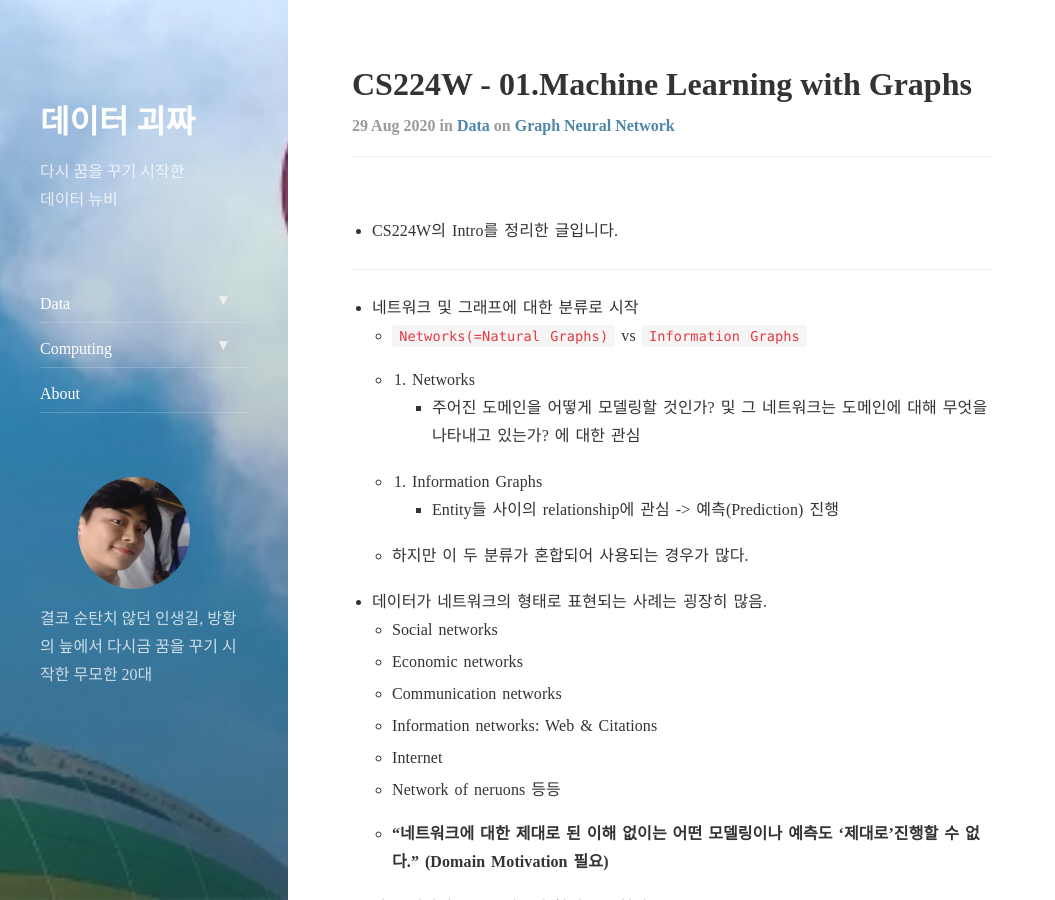
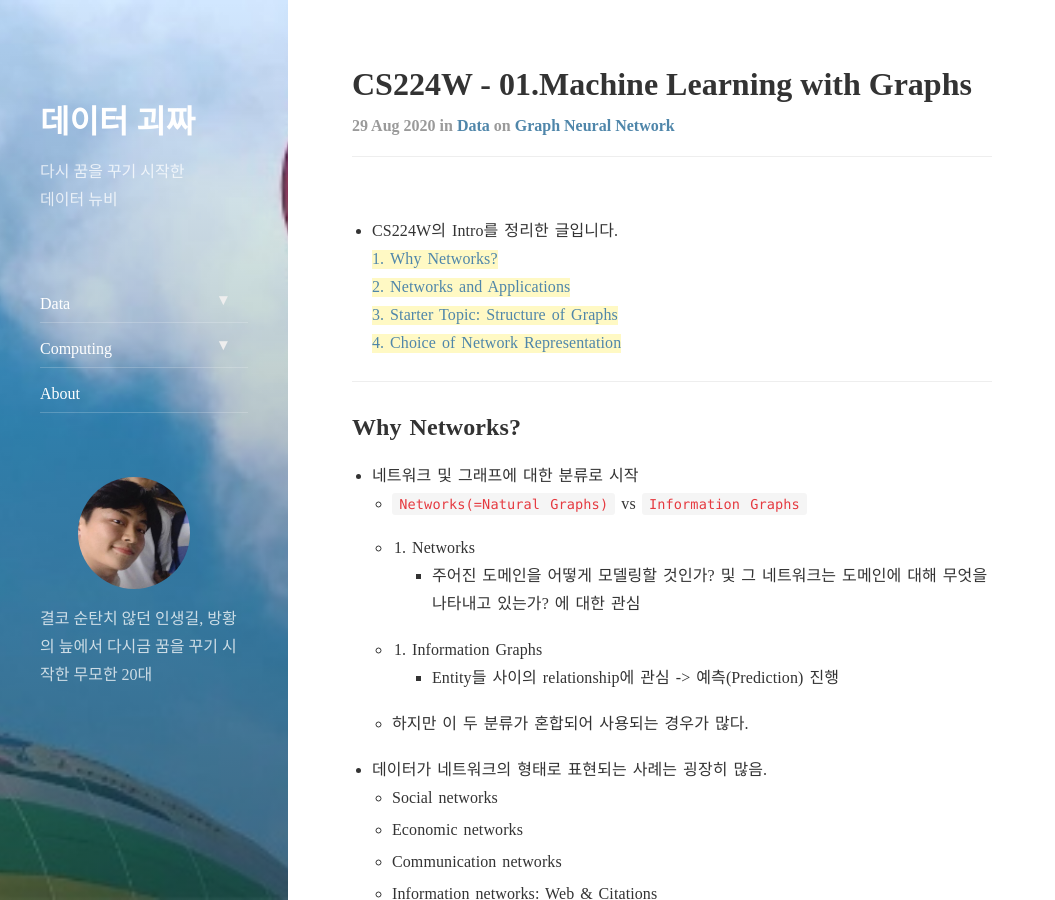
Before and after one commit to tryumanshow/data-weirdo.github.io, a Jekyll site: the page built from _posts/2020-08-29-data-gnn-01.Intro.markdown, in a window 1280 px wide and 900 px high. Shown: the whole window, without its empty margins (0-1055 px from the left). Built offline with Jekyll 4.4.1, drawn with Linux system fonts in a browser that asks for light colours; nearby versions of some CDN libraries; comment, search, counter and statistics services are not loaded; some of the changed text lies outside the part shown.

Commit message:
Make contents

```diff
--- a/_posts/2020-08-29-data-gnn-01.Intro.markdown
+++ b/_posts/2020-08-29-data-gnn-01.Intro.markdown
@@ -8,9 +8,15 @@ comments: true
 ---
 
 - CS224W의 Intro를 정리한 글입니다.
+  [1. Why Networks?](#why-networks?)
+  [2. Networks and Applications](#networks-and-applications)
+  [3. Starter Topic: Structure of Graphs](#starter-topic:-structure-of-graphs)
+  [4. Choice of Network Representation](#choice-of-network-representation)
+
 
 ---
 
+## Why Networks?
 - 네트워크 및 그래프에 대한 분류로 시작
   - `Networks(=Natural Graphs)` vs `Information Graphs`
 
@@ -47,7 +53,7 @@ comments: true
   - 데이터 이용가능성 (Data Availability) & 연산 능력 증대
   - Impact  (Google, Cisco, Facebook, Amazon, Pinterest와 같은 기업들)
 
-### 네트워크 분석 방법
+## Networks and Applications
   1. Node classification
     - 주어진 노드의 타입/색깔 예측
   2. Link prediction
@@ -66,7 +72,7 @@ comments: true
     - Ideation "d-dim 상의 임의의 점을 택했을 때, 이 점 주변의 점들이 무엇인가?"를 찾는 것이 바로 'Recommendation'
     - 앞으로 학습할 것은 '그렇다면 이 mapping을 어떻게 할 것인가?'에 대한 것
 
-
+## Starter Topic: Structure of Graphs
 ### 네트워크의 구성요소
 
   |Components|표기|
@@ -89,7 +95,7 @@ comments: true
   - 서로를 인용하고 있는 과학 논문들을 연결한다면 -> `Citation Network`를 연구하게 될 것 etc.
 
 
-### Network Representation
+## Choice of Network Representation
 #### 1. Directed vs. Undirected Graphs (방향 그래프, 무방향 그래프)
 ![GNN01-02](https://user-images.githubusercontent.com/43376853/91637232-1a683700-ea42-11ea-89f3-b2f0614f9517.png)
 
```
